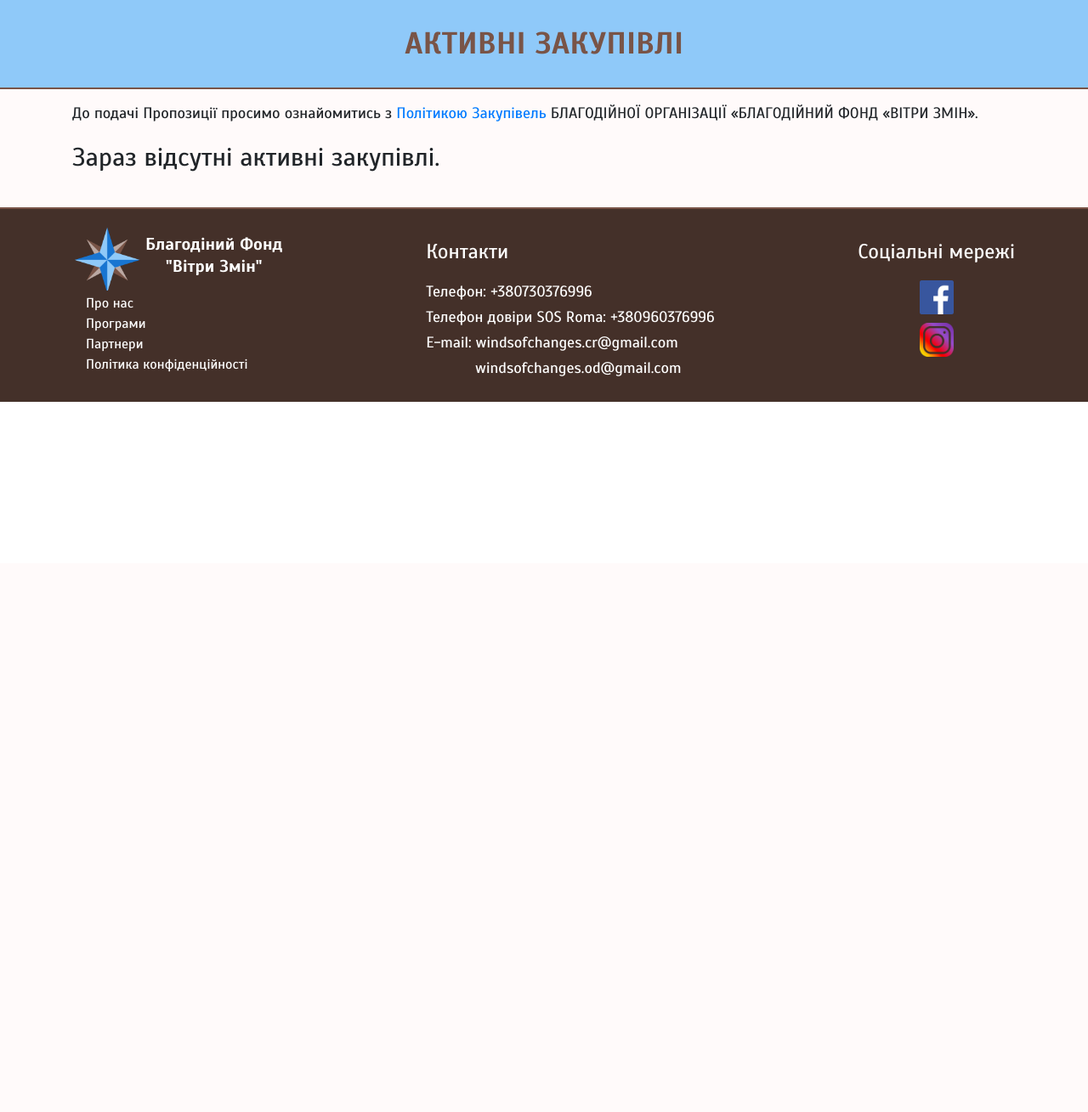
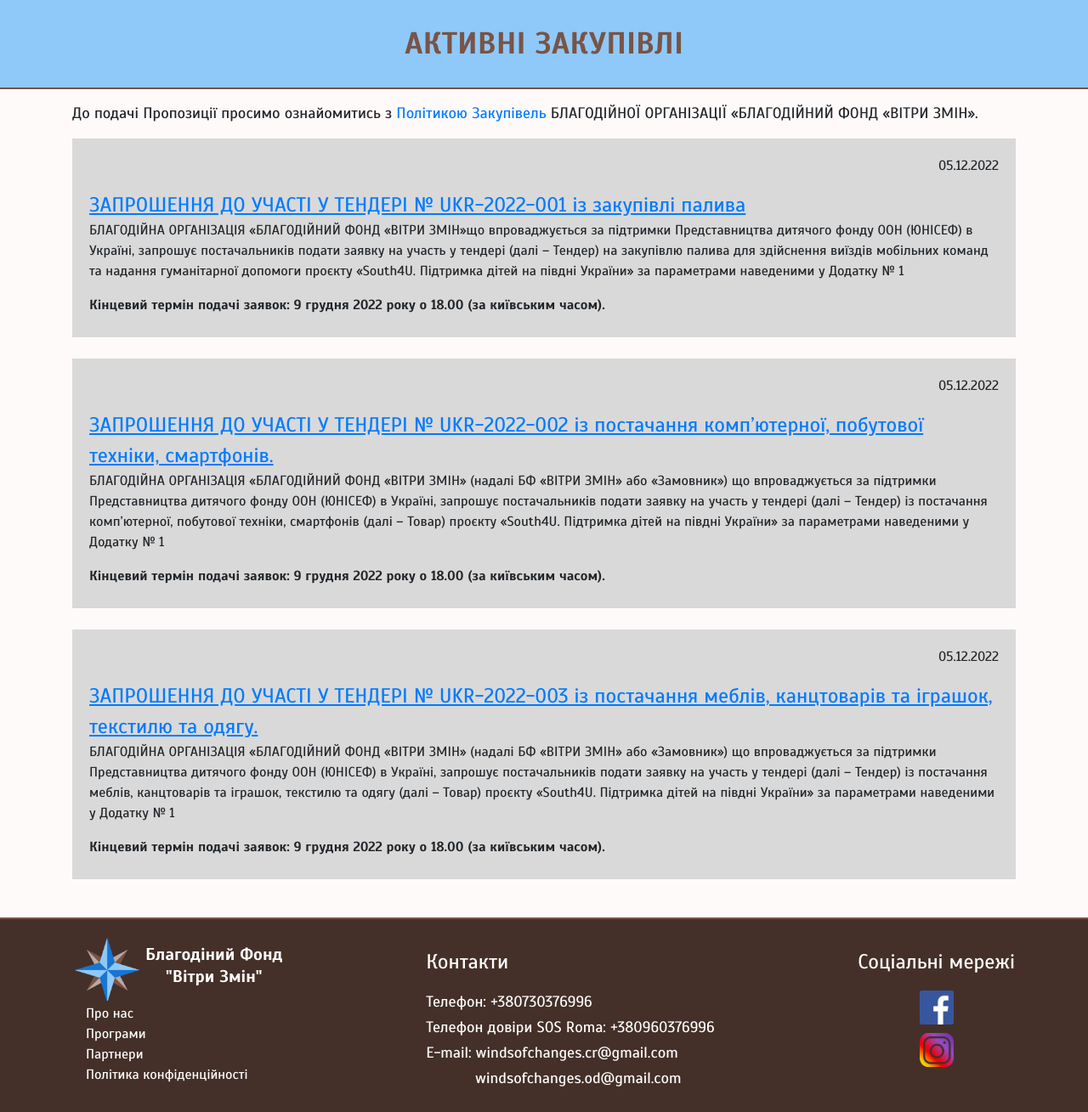
Before and after one commit to StChyrkov/winds, a Yii app: template views/site/active-purchases.php in a window 1280 px wide. Shown: the part 137-1446 px from the top of the page at 85% size. Before the commit the page ends 610 px from the top, so only its background shows below. Run offline with PHP 8.4 and a stand-in for Yii, Linux system fonts and the light colour scheme; the template is opened without the code that fills it, so the values that code supplies are empty; some libraries are stand-ins or nearby versions.

Commit message:
add purchases

```diff
--- a/config/web.php
+++ b/config/web.php
@@ -59,8 +59,8 @@
             'enablePrettyUrl' => true,
             'showScriptName' => false,
             'rules' => [
-                '<action:(index|programs|media|partners|donate|about|privacy|purchases|active-purchases|archive-purchases)>' => 'site/<action>',
-                '<lang:\w+>/<action:(index|programs|media|partners|donate|about|privacy|error|purchases|active-purchases|archive-purchases)>' => 'site/<action>',
+                '<action:(index|programs|media|partners|donate|about|privacy|purchases|active-purchases|archive-purchases|purchase-1|purchase-2|purchase-3)>' => 'site/<action>',
+                '<lang:\w+>/<action:(index|programs|media|partners|donate|about|privacy|error|purchases|active-purchases|archive-purchases|purchase-1|purchase-2|purchase-3)>' => 'site/<action>',
             ],
         ],
 
--- /dev/null
+++ b/messages/en/about.php
@@ -0,0 +1,5 @@
+<?php
+return [
+	//page header
+	'Про нас - Благодійний Фонд "Вітри Змін"' => 'About us - Charitable Foundation "Winds of Changes"',
+];
--- a/views/site/about.php
+++ b/views/site/about.php
@@ -4,7 +4,7 @@
 
 use yii\helpers\Html;
 
-$this->title = \Yii::t('app', 'Про нас - Благодійний Фонд "Вітри Змін"');
+$this->title = \Yii::t('about', 'Про нас - Благодійний Фонд "Вітри Змін"');
 ?>
 
 <div class="page-banner uppercase">
--- a/views/site/active-purchases.php
+++ b/views/site/active-purchases.php
@@ -14,6 +14,29 @@
 <div class="background-light padding-up">
     <div class="container">
     	<p class="purchase-p"><?= \Yii::t('app', 'До подачі Пропозиції просимо ознайомитись з  ')?><a href="purchases" class="link"><?= \Yii::t('app', 'Політикою Закупівель')?></a><?= \Yii::t('app', ' БЛАГОДІЙНОЇ ОРГАНІЗАЦІЇ «БЛАГОДІЙНИЙ ФОНД «ВІТРИ ЗМІН».')?></p>
-    	<p class="purchase-p-warning"><?= \Yii::t('app', 'Зараз відсутні активні закупівлі.')?></p>
+        <div class="purchase-card-small td-light-grey">
+            <div class="right-text-purchases">
+                <p class="page-p">05.12.2022</p>
+            </div>
+            <a href="purchase-1" class="link purchase-title-small border-low-text">ЗАПРОШЕННЯ ДО УЧАСТІ У ТЕНДЕРІ № UKR-2022-001 із закупівлі палива</a>
+            <p class="purchase-desc-small">БЛАГОДІЙНА ОРГАНІЗАЦІЯ «БЛАГОДІЙНИЙ ФОНД «ВІТРИ ЗМІН»що впроваджується за підтримки Представництва дитячого фонду ООН (ЮНІСЕФ) в Україні, запрошує постачальників подати заявку на участь у тендері (далі – Тендер) на закупівлю палива для здійснення виїздів мобільних команд та надання гуманітарної допомоги проєкту «South4U. Підтримка дітей на півдні України» за параметрами наведеними у Додатку № 1</p>
+            <p class="purchase-date-small"><b>Кінцевий термін подачі заявок: 9 грудня 2022 року о 18.00 (за київським часом).</b></p>
+        </div>
+        <div class="purchase-card-small td-light-grey">
+            <div class="right-text-purchases">
+                <p class="page-p">05.12.2022</p>
+            </div>
+            <a href="purchase-2" class="link purchase-title-small border-low-text">ЗАПРОШЕННЯ ДО УЧАСТІ У ТЕНДЕРІ № UKR-2022-002 із постачання комп’ютерної, побутової техніки, смартфонів.</a>
+            <p class="purchase-desc-small">БЛАГОДІЙНА ОРГАНІЗАЦІЯ «БЛАГОДІЙНИЙ ФОНД «ВІТРИ ЗМІН» (надалі БФ «ВІТРИ ЗМІН» або «Замовник») що впроваджується за підтримки Представництва дитячого фонду ООН (ЮНІСЕФ) в Україні, запрошує постачальників подати заявку на участь у тендері (далі – Тендер) із постачання комп’ютерної, побутової техніки, смартфонів (далі – Товар) проєкту «South4U. Підтримка дітей на півдні України» за параметрами наведеними у Додатку № 1 </p>
+            <p class="purchase-date-small"><b>Кінцевий термін подачі заявок: 9 грудня 2022 року о 18.00 (за київським часом).</b></p>
+        </div>
+        <div class="purchase-card-small td-light-grey">
+            <div class="right-text-purchases">
+                <p class="page-p">05.12.2022</p>
+            </div>
+            <a href="purchase-3" class="link purchase-title-small border-low-text">ЗАПРОШЕННЯ ДО УЧАСТІ У ТЕНДЕРІ № UKR-2022-003 із постачання меблів, канцтоварів та іграшок, текстилю та одягу.</a>
+            <p class="purchase-desc-small">БЛАГОДІЙНА ОРГАНІЗАЦІЯ «БЛАГОДІЙНИЙ ФОНД «ВІТРИ ЗМІН» (надалі БФ «ВІТРИ ЗМІН» або «Замовник») що впроваджується за підтримки Представництва дитячого фонду ООН (ЮНІСЕФ) в Україні, запрошує постачальників подати заявку на участь у тендері (далі – Тендер) із постачання меблів, канцтоварів та іграшок, текстилю та одягу (далі – Товар) проєкту «South4U. Підтримка дітей на півдні України» за параметрами наведеними у Додатку № 1</p>
+            <p class="purchase-date-small"><b>Кінцевий термін подачі заявок: 9 грудня 2022 року о 18.00 (за київським часом).</b></p>
+        </div>
    	</div>
 </div>
--- a/web/css/main.css
+++ b/web/css/main.css
@@ -330,3 +330,19 @@
 .purchase-p-warning {
 	font-size: 30px;
 }
+
+.purchase-title-small {
+	font-size: 24px;
+}
+
+.purchase-card-small {
+	padding-bottom: 10px;
+	padding-top: 20px;
+	padding-right: 20px;
+	padding-left: 20px;
+	margin-bottom: 25px;
+}
+
+.disp-center {
+	justify-content: center;
+}
```
Also changed, not shown: controllers/SiteController.php (+15 -0 lines), views/site/purchase-1.php (added, +27 -0 lines), views/site/purchase-2.php (added, +30 -0 lines), views/site/purchase-3.php (added, +30 -0 lines).
